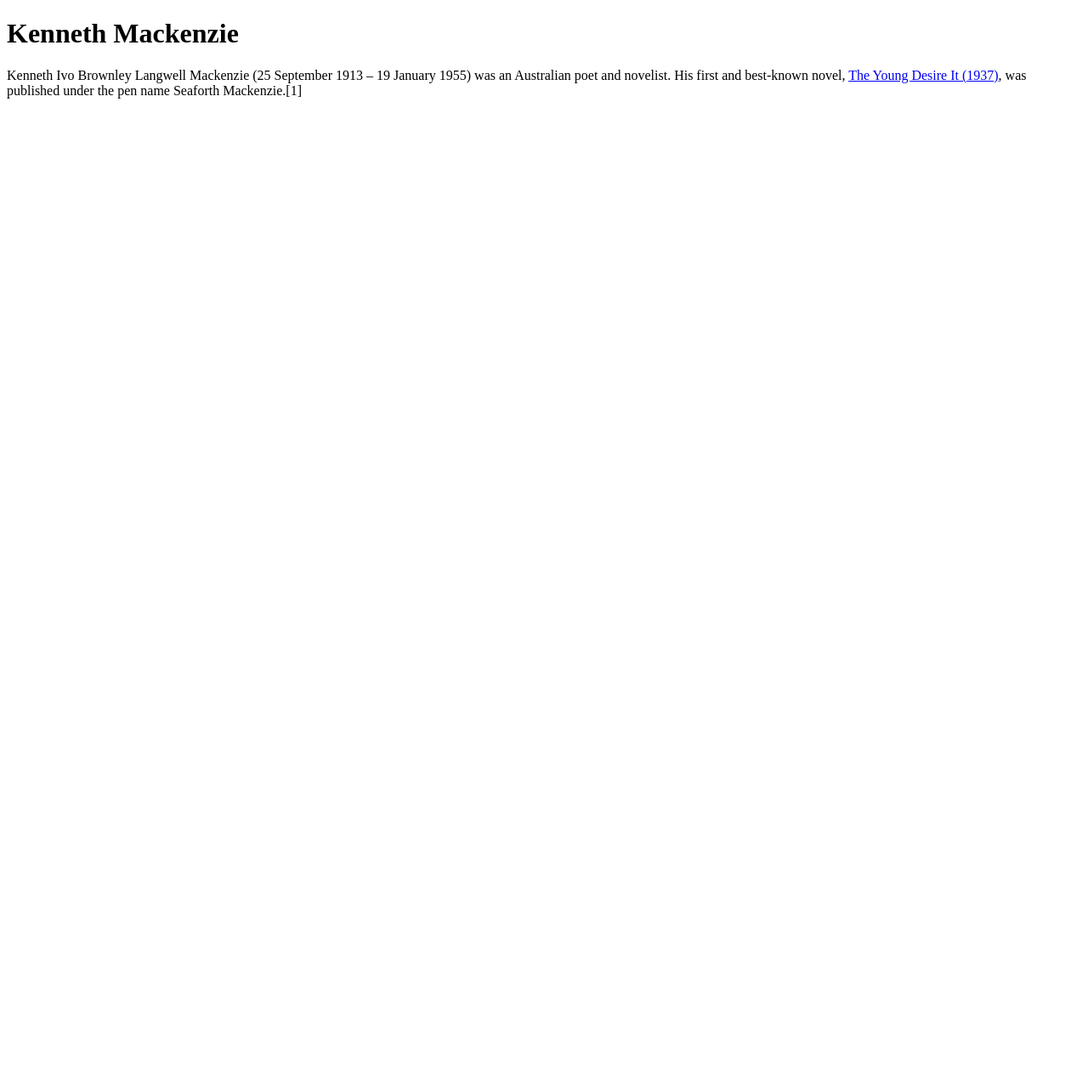
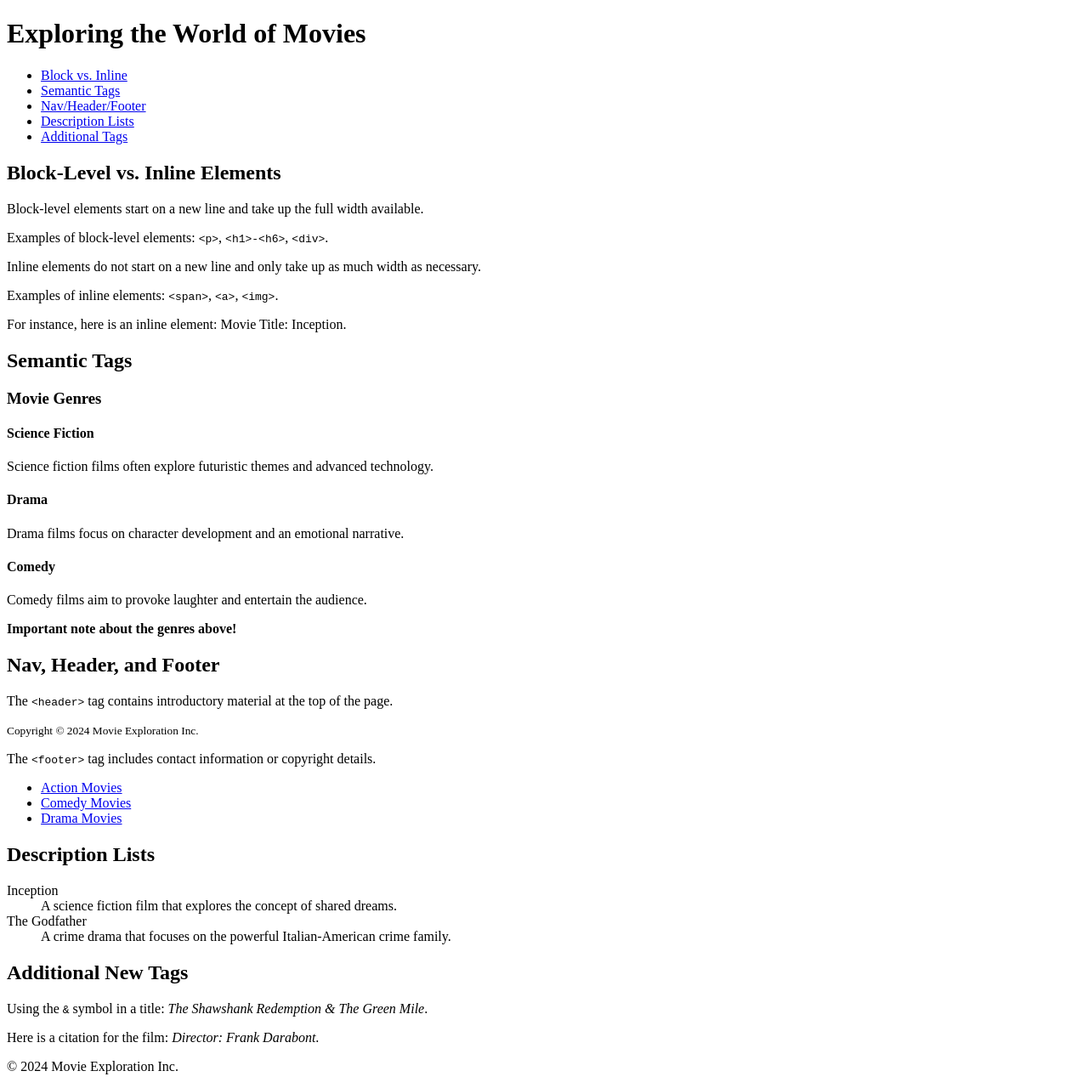
Before and after one commit to nealschmitt/nealschmitt.github.io, a plain HTML site: page index.html in a window 1280 px wide. Shown: the whole page at 85% size. Before the commit the page ends 800 px from the top, so only its background shows below. Drawn offline with Linux system fonts and the light colour scheme.

Commit message:
Add files via upload

```diff
--- a/index.html
+++ b/index.html
@@ -1,11 +1,91 @@
 <!DOCTYPE html>
 <html lang="en">
 <head>
-    <meta charset="utf-8">
-    <title>Getting started</title>
+    <meta charset="UTF-8">
+    <link rel="stylesheet" href="stylesheet.css">
+    <title>Movie Exploration</title>
+    <link rel="stylesheet" href="styles.css">
+    <!-- Link to your CSS file -->
 </head>
 <body>
-    <h1> Kenneth Mackenzie </h1>
-    <p>Kenneth Ivo Brownley Langwell Mackenzie (25 September 1913 – 19 January 1955) was an Australian poet and novelist. His first and best-known novel, <a href="https://en.wikipedia.org/wiki/The_Young_Desire_It"> The Young Desire It (1937)</a>, was published under the pen name <a href="https://www.seaforthmackenzie.com/" target="_blank"></a>Seaforth Mackenzie.[1] </p>
+    <header>
+        <h1>Exploring the World of Movies</h1>
+        <nav>
+            <ul>
+                <li><a href="#block-inline">Block vs. Inline</a></li>
+                <li><a href="#semantic-tags">Semantic Tags</a></li>
+                <li><a href="#nav-header-footer">Nav/Header/Footer</a></li>
+                <li><a href="#description-lists">Description Lists</a></li>
+                <li><a href="#additional-tags">Additional Tags</a></li>
+            </ul>
+        </nav>
+    </header>
+
+    <main>
+        <section id="block-inline">
+            <h2>Block-Level vs. Inline Elements</h2>
+            <p>Block-level elements start on a new line and take up the full width available.</p>
+            <p>Examples of block-level elements: <code>&lt;p&gt;</code>, <code>&lt;h1&gt;-&lt;h6&gt;</code>, <code>&lt;div&gt;</code>.</p>
+            <p>Inline elements do not start on a new line and only take up as much width as necessary.</p>
+            <p>Examples of inline elements: <code>&lt;span&gt;</code>, <code>&lt;a&gt;</code>, <code>&lt;img&gt;</code>.</p>
+            <p>For instance, here is an inline element: <span>Movie Title: Inception</span>.</p>
+        </section>
+
+        <section id="semantic-tags">
+            <h2>Semantic Tags</h2>
+            <article>
+                <h3>Movie Genres</h3>
+                <section>
+                    <h4>Science Fiction</h4>
+                    <p>Science fiction films often explore futuristic themes and advanced technology.</p>
+                </section>
+                <section>
+                    <h4>Drama</h4>
+                    <p>Drama films focus on character development and an emotional narrative.</p>
+                </section>
+                <section>
+                    <h4>Comedy</h4>
+                    <p>Comedy films aim to provoke laughter and entertain the audience.</p>
+                </section>
+                <strong>Important note about the genres above!</strong>
+            </article>
+        </section>
+
+        <section id="nav-header-footer">
+            <h2>Nav, Header, and Footer</h2>
+            <p>The <code>&lt;header&gt;</code> tag contains introductory material at the top of the page.</p>
+            <footer>
+                <p><small>Copyright &copy; 2024 Movie Exploration Inc.</small></p>
+            </footer>
+            <p>The <code>&lt;footer&gt;</code> tag includes contact information or copyright details.</p>
+            <nav>
+                <ul>
+                    <li><a href="#action-movies">Action Movies</a></li>
+                    <li><a href="#comedy-movies">Comedy Movies</a></li>
+                    <li><a href="#drama-movies">Drama Movies</a></li>
+                </ul>
+            </nav>
+        </section>
+
+        <section id="description-lists">
+            <h2>Description Lists</h2>
+            <dl>
+                <dt>Inception</dt>
+                <dd>A science fiction film that explores the concept of shared dreams.</dd>
+                <dt>The Godfather</dt>
+                <dd>A crime drama that focuses on the powerful Italian-American crime family.</dd>
+            </dl>
+        </section>
+
+        <section id="additional-tags">
+            <h2>Additional New Tags</h2>
+            <p>Using the <code>&amp;</code> symbol in a title: <cite>The Shawshank Redemption &amp; The Green Mile</cite>.</p>
+            <p>Here is a citation for the film: <cite>Director: Frank Darabont</cite>.</p>
+        </section>
+    </main>
+
+    <footer>
+        <p>© 2024 Movie Exploration Inc.</p>
+    </footer>
 </body>
 </html>
```
